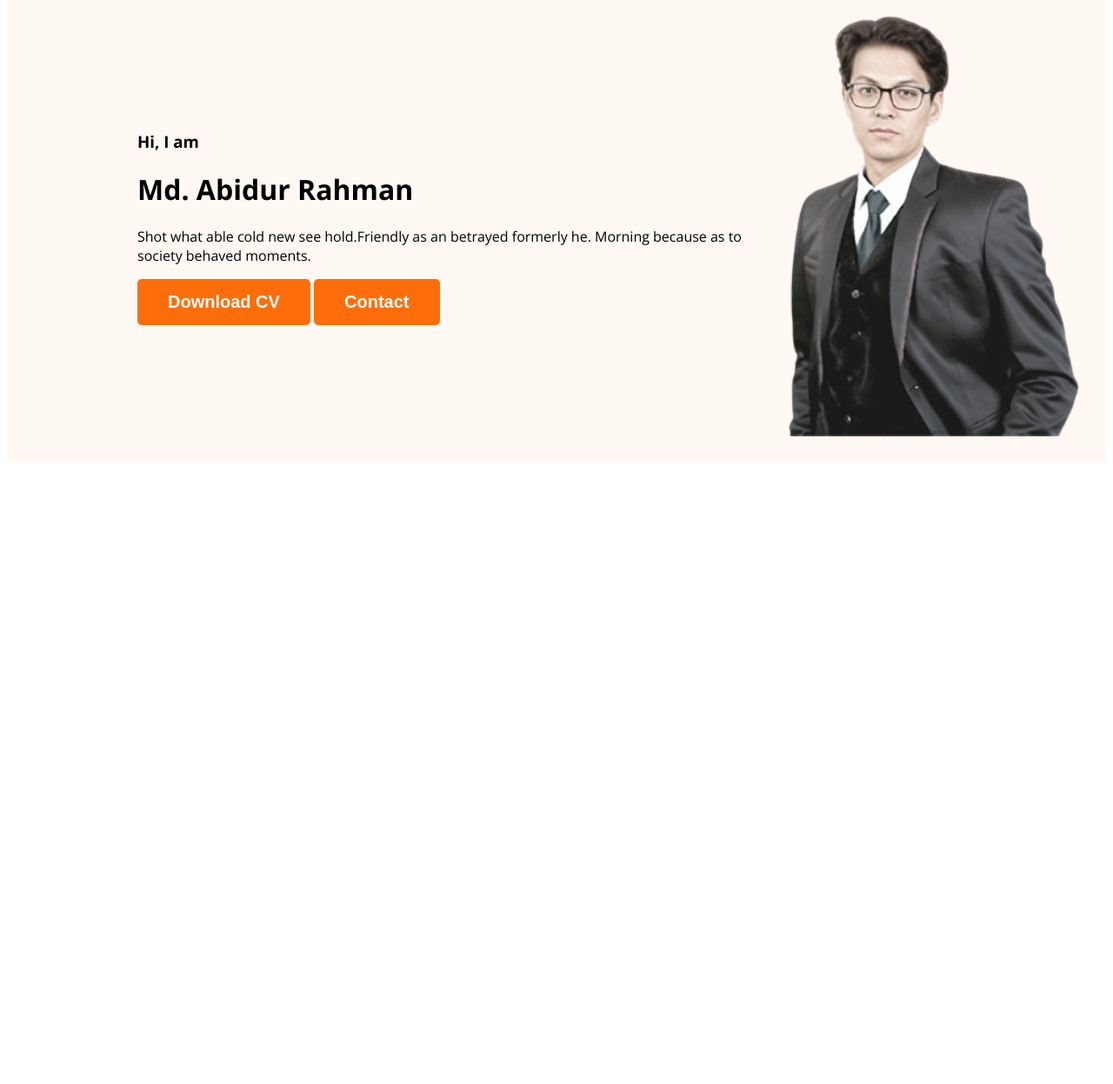
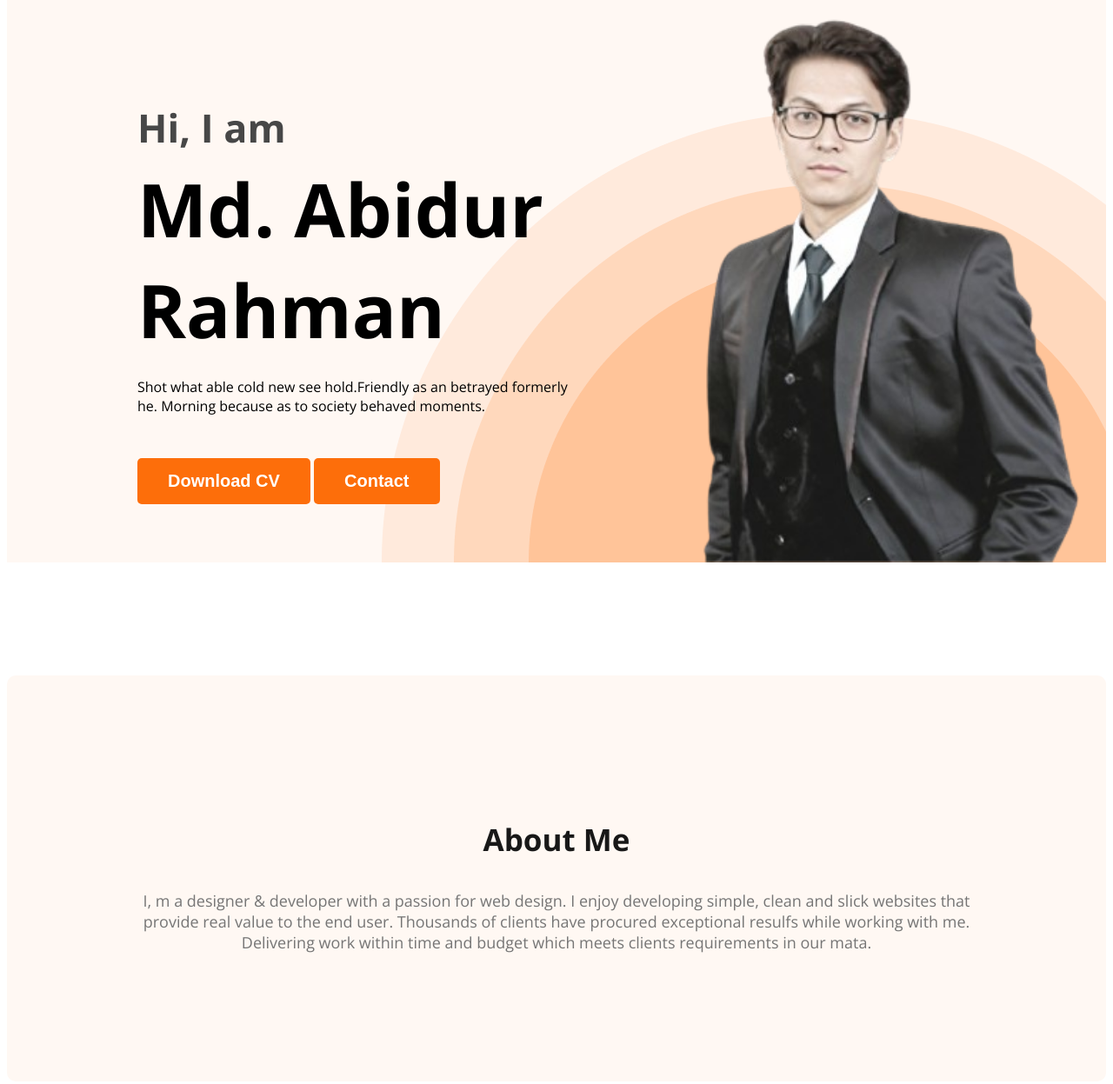
Before and after one commit to abidurrahman878/web-developer-portfolio, a plain HTML site: page index.html in a window 1280 px wide. Shown: the part 186-1433 px from the top of the page at 87% size. Before the commit the page ends 800 px from the top, so only its background shows below. Drawn offline with nearby package versions, Linux system fonts and the light colour scheme; files that its build step writes are made by us from their sources.

Commit message:
about section created

```diff
--- a/index.html
+++ b/index.html
@@ -25,7 +25,7 @@
             <div class="banner-content">
                 <h3 class="banner-greeting">Hi, I  am</h3>
                 <h1 class="banner-title">Md. Abidur Rahman</h1>
-                <p>Shot what able cold new see hold.Friendly as an betrayed formerly he. Morning because as to society behaved moments.</p>
+                <p class="banner-description">Shot what able cold new see hold.Friendly as an betrayed formerly he. Morning because as to society behaved moments.</p>
                 <button class="btn-primary" >Download CV</button>
                 <button class="btn-primary">Contact</button>
             </div>
@@ -33,7 +33,10 @@
         </div>
     </header>
     <main>
-
+        <section class="about">
+            <h3 class="section-title">About Me</h3>
+            <p class="section-description">I, m a designer & developer with a passion for web design. I enjoy developing simple, clean and slick websites that provide real value to the end user. Thousands of clients have procured exceptional resulfs while working with me. Delivering work within time and budget which meets clients requirements in our mata.</p>
+        </section>
     </main>
     <footer>
 
--- a/styles/portfolio.css
+++ b/styles/portfolio.css
@@ -15,6 +15,20 @@ body {
 
 .primary-text{
     color: #FD6E0A;
+}
+
+.section-title{
+    color: #181818;
+    text-align: center;
+    font-size: 35px;
+    font-weight: 700;
+}
+
+.section-description{
+    color: #757575;
+    text-align: center;
+    font-size: 18px;
+
 }
 
 /* nav related styles */
@@ -49,6 +63,9 @@ nav a{
 /* header reladed styles*/
 .header{
     background-color: #FFF8F3;
+    background-image: url('../images/header_bg.png');
+    background-repeat: no-repeat;
+    background-position: bottom right;
 }
 
 #A{
@@ -56,12 +73,45 @@ nav a{
 }
 
 .banner{
-    padding: 30px 30px 30px 150px;
+    padding: 30px 30px 0px 150px;
     display: flex;
     align-items: center;
+    justify-content: space-between;
+}
+
+.banner-content{
+    max-width: 500px;
 }
 
 
 .banner .profile-pic{
     width: 500px;
 }
+
+.banner-greeting{
+    font-size: 45px;
+    color: #474747;
+    margin-bottom: 0px;
+}
+.banner-title{
+    font-size: 85px;
+    font-weight: 700;
+    margin-top: 5px;
+    margin-bottom: 20px;
+
+}
+.banner-description{
+    margin-top: 0px;
+    margin-bottom: 49px;
+}
+
+/* main section styles */
+
+/* about sections  styles */
+.about{
+    padding: 130px;
+    border-radius: 10px;
+    background: #FFF8F3;
+    margin: 130px 0px;
+
+}
```
